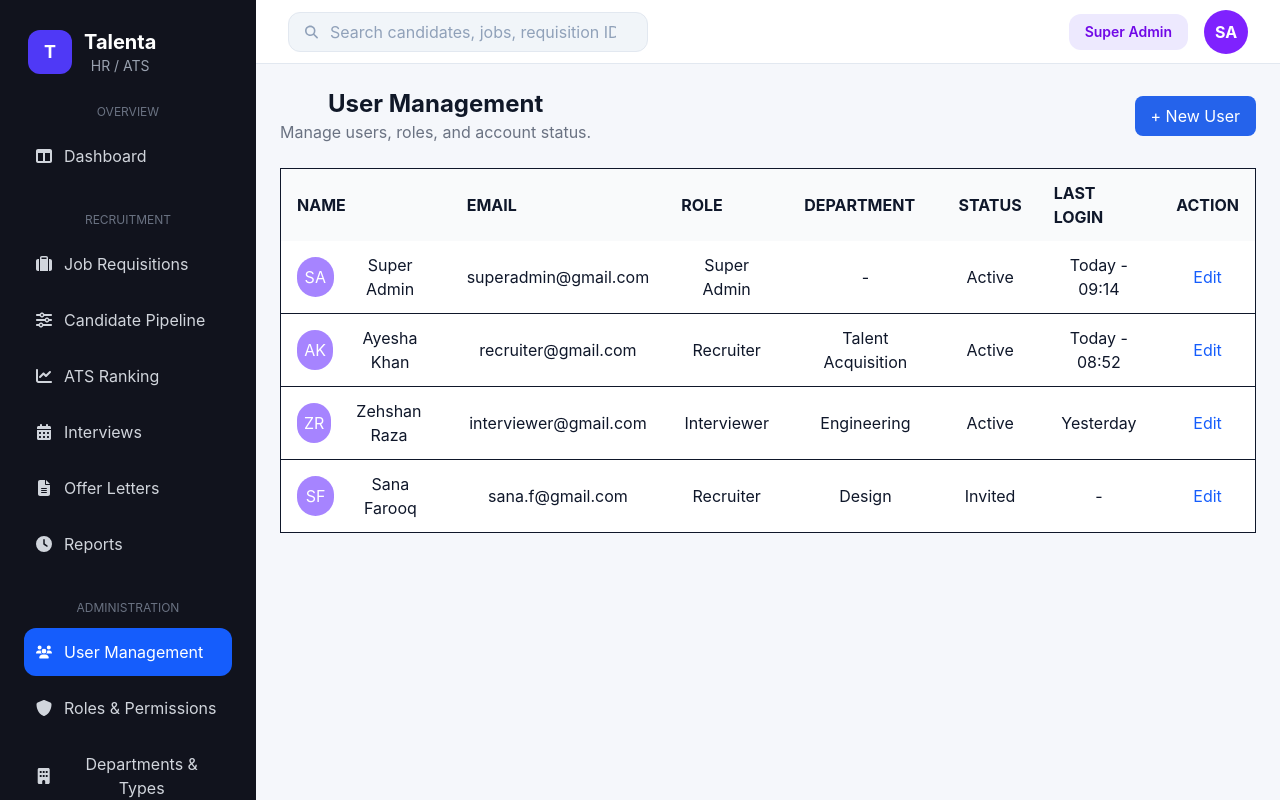
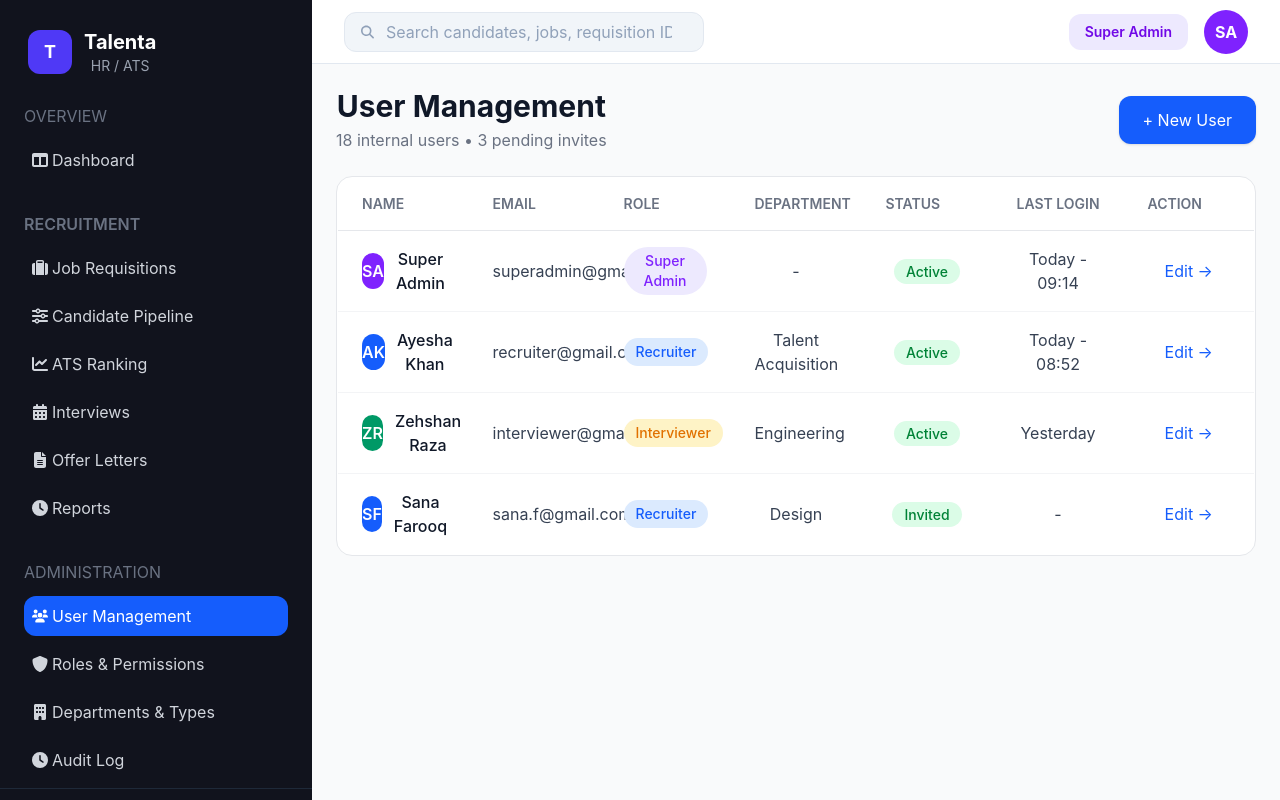
Before and after one commit to mati218/hr-ats-system-fe, a React (Vite) app: page /user-management in a window 1280 px wide. Shown: the top 800 px of the page. Built offline with nearby package versions, Linux system fonts and the light colour scheme.

Commit message:
created user management module

```diff
--- a/src/components/layout/Sidebar.jsx
+++ b/src/components/layout/Sidebar.jsx
@@ -70,7 +70,7 @@ const Sidebar = () => {
   ];
 
   return (
-<aside className="w-64 min-h-screen bg-[#11131d] text-white flex flex-col">
+<aside className="w-78 min-h-screen bg-[#11131d] text-white flex flex-col">
       <div className="flex items-center gap-3 p-7">
         <div className="h-11 w-11 rounded-xl bg-indigo-600 flex items-center justify-center font-bold text-lg">
           T
@@ -84,14 +84,14 @@ const Sidebar = () => {
 
       <div className="px-6 flex-1">
 
-        <p className="text-xs text-gray-500 uppercase mb-3">
+        <p className="text-s text-gray-500 uppercase mb-3 flex">
           Overview
         </p>
 
         <NavLink
           to="/dashboard"
           className={({ isActive }) =>
-            `flex items-center gap-3 p-3 rounded-xl mb-2 ${
+            `flex items-center gap-1 p-2 rounded-xl mb-2 ${
               isActive
                 ? "bg-blue-600 text-white"
                 : "text-gray-300 hover:bg-gray-800"
@@ -102,7 +102,7 @@ const Sidebar = () => {
           Dashboard
         </NavLink>
 
-        <p className="text-xs text-gray-500 uppercase mt-8 mb-3">
+        <p className="text-s text-gray-500 uppercase gap-1.5 mt-8 mb-3 flex font-semibold">
           Recruitment
         </p>
 
@@ -111,7 +111,7 @@ const Sidebar = () => {
             key={item.path}
             to={item.path}
             className={({ isActive }) =>
-              `flex items-center gap-3 p-3 rounded-xl mb-2 ${
+              `flex items-center gap-1 p-2 rounded-xl mb-2 ${
                 isActive
                   ? "bg-blue-600 text-white"
                   : "text-gray-300 hover:bg-gray-800"
@@ -123,7 +123,7 @@ const Sidebar = () => {
           </NavLink>
         ))}
 
-        <p className="text-xs text-gray-500 uppercase mt-8 mb-3">
+        <p className="text-s text-gray-500 uppercase mt-8 mb-3 flex">
           Administration
         </p>
 
@@ -132,7 +132,7 @@ const Sidebar = () => {
             key={item.path}
             to={item.path}
             className={({ isActive }) =>
-              `flex items-center gap-3 p-3 rounded-xl mb-2 ${
+              `flex items-center gap-1 p-2 rounded-xl mb-2 ${
                 isActive
                   ? "bg-blue-600 text-white"
                   : "text-gray-300 hover:bg-gray-800"
@@ -157,7 +157,7 @@ const Sidebar = () => {
           </div>
         </div>
 
-        <button className="mt-5 text-sm text-gray-400 hover:text-white">
+        <button className="mt-4 text-sm text-gray-400 hover:text-white">
           Log out / switch role →
         </button>
       </div>
--- a/src/components/ui/Table.jsx
+++ b/src/components/ui/Table.jsx
@@ -1,76 +1,92 @@
 const Table = ({ columns, data, onEdit }) => {
-
   return (
-    <table className="w-full border bg-white">
-
-      <thead>
-        <tr className="bg-gray-50">
-
-          {
-            columns.map((column, index) => (
-              <th key={index} className="px-4 py-3 text-left">
+<table className="w-full table-fixed bg-white rounded-3xl overflow-hidden border border-gray-200">        <thead>
+        <tr className="border-b border-gray-200">
+          {columns.map((column, index) => (
+            <th
+              key={index}
+              className="px-6 py-4 text-left text-sm font-semibold uppercase text-gray-500"
+            >
               {column}
             </th>
-            ))
-          }
-
+          ))}
         </tr>
       </thead>
 
       <tbody>
-
-        {
-          data.map((user, index) => (
-            <tr key={index} className="border-b">
-
-              <td className="px-4 py-3 flex items-center gap-3">
-
-                <div className="h-10 w-10 rounded-full bg-violet-400 text-white flex items-center justify-center">
-
+        {data.map((user, index) => (
+          <tr
+            key={index}
+            className="border-b border-gray-100 last:border-b-0 hover:bg-gray-50"
+          >
+            <td className="px-6 py-4">
+              <div className="flex items-center gap-3">
+               <div
+              className={`h-9 w-9 rounded-full text-white font-semibold flex items-center justify-center
+               ${
+               user.role === "Super Admin"
+               ? "bg-violet-600"
+               : user.role === "Recruiter"
+               ? "bg-blue-600"
+               : user.role === "Interviewer"
+               ? "bg-emerald-600"
+                : "bg-red-500"
+    }`}
+>
                   {user.avatar}
-
                 </div>
 
+                <span className="font-medium text-gray-900">
                   {user.name}
-
+                </span>
+              </div>
             </td>
 
-              <td className="px-4 py-3">
+            <td className="px-6 py-4 text-gray-700">
               {user.email}
             </td>
 
-              <td className="px-4 py-3">
+           <td className="px-6 py-4">
+  <div
+    className={`inline-flex items-center justify-center px-3 py-1 rounded-full text-sm font-medium ${
+      user.role === "Super Admin"
+        ? "bg-violet-100 text-violet-600"
+        : user.role === "Recruiter"
+        ? "bg-blue-100 text-blue-600"
+        : user.role === "Interviewer"
+        ? "bg-amber-100 text-amber-600"
+        : "bg-gray-100 text-gray-600"
+    }`}
+  >
     {user.role}
+  </div>
 </td>
 
-              <td className="px-4 py-3">
+            <td className="px-6 py-4 text-gray-700">
               {user.department}
             </td>
 
-              <td className="px-4 py-3">
+            <td className="px-6 py-4">
+              <span className="px-3 py-1 rounded-full text-sm font-medium bg-green-100 text-green-700">
                 {user.status}
+              </span>
             </td>
 
-              <td className="px-4 py-3">
+            <td className="px-6 py-4 text-gray-700">
               {user.lastLogin}
             </td>
 
-              <td className="px-4 py-3">
+            <td className="px-6 py-4">
               <button
                 onClick={() => onEdit(user)}
-                  className="text-blue-600"
+                className="text-blue-600 font-medium hover:underline"
               >
-                  Edit
+                Edit →
               </button>
-
             </td>
-
           </tr>
-
-          ))
-        }
+        ))}
       </tbody>
-
     </table>
   );
 };
--- a/src/lib/api/axios.jsx
+++ b/src/lib/api/axios.jsx
@@ -8,4 +8,5 @@ const api = axios.create({
 });
 
 
+
 export default api;
--- a/src/pages/usermanagement/NewUserModal.jsx
+++ b/src/pages/usermanagement/NewUserModal.jsx
@@ -104,7 +104,7 @@ const handleUpdate = async (data) => {
 
         <div>
 
-          <label className="text-sm font-semibold text-gray-800">
+          <label className="text-sm font-semibold text-gray-800 flex ">
             Full Name
           </label>
 
@@ -124,7 +124,7 @@ const handleUpdate = async (data) => {
 
         <div>
 
-          <label className="text-sm font-semibold text-gray-800">
+          <label className="text-sm font-semibold text-gray-800 flex ">
             Work Email
           </label>
 
@@ -144,7 +144,7 @@ const handleUpdate = async (data) => {
 
         <div>
 
-          <label className="text-sm font-semibold text-gray-800">
+          <label className="text-sm font-semibold text-gray-800 flex ">
             Phone
           </label>
 
@@ -160,7 +160,7 @@ const handleUpdate = async (data) => {
         </div>
                <div>
 
-          <label className="text-sm font-semibold text-gray-800">
+          <label className="text-sm font-semibold text-gray-800 flex">
             Role
           </label>
 
@@ -188,7 +188,7 @@ const handleUpdate = async (data) => {
         </div>
 
         <div>
-          <label className="text-sm font-semibold text-gray-800">
+          <label className="text-sm font-semibold text-gray-800 flex">
             Department
           </label>
 
--- a/src/pages/usermanagement/UserManagement.jsx
+++ b/src/pages/usermanagement/UserManagement.jsx
@@ -1,4 +1,4 @@
-import React, { useState } from "react";
+import { useState } from "react";
 import Table from "../../components/ui/Table";
 import NewUserModal from "./NewUserModal";
 
@@ -62,30 +62,27 @@ const UserManagement = () => {
 
 
   return (
-    <div className="space-y-4  p-6">
-
-      <div className="flex justify-between items-center mb-6">
-
+  <div className="p-6 bg-gray-50 min-h-screen">
+    <div className="flex items-center justify-between mb-6">
       <div>
-          <h2 className="text-2xl font-bold text-gray-900">
+        <h2 className="text-3xl font-bold text-gray-900">
           User Management
         </h2>
 
-          <p className="text-md text-gray-500">
-            Manage users, roles, and account status.
+        <p className="text-gray-500 mt-1">
+          18 internal users • 3 pending invites
         </p>
       </div>
 
-
       <button
         onClick={() => setShowModal(true)}
-          className="bg-[#2563EB] hover:bg-[#1d4ed8] text-white px-4 py-2 rounded-lg font-semibold"
+        className="bg-blue-600 hover:bg-blue-700 text-white font-semibold px-6 py-3 rounded-xl shadow-sm transition"
       >
         + New User
       </button>
-
     </div>
 
+    <div className="bg-white rounded-2xl border border-gray-200 overflow-hidden">
       <Table
         columns={columns}
         data={users}
@@ -94,6 +91,7 @@ const UserManagement = () => {
           setShowModal(true);
         }}
       />
+    </div>
 
     <NewUserModal
       isOpen={showModal}
@@ -104,7 +102,6 @@ const UserManagement = () => {
       user={selectedUser}
     />
   </div>
-
 );
 };
 
```
Lines whose indentation alone changed are shown as unchanged.
